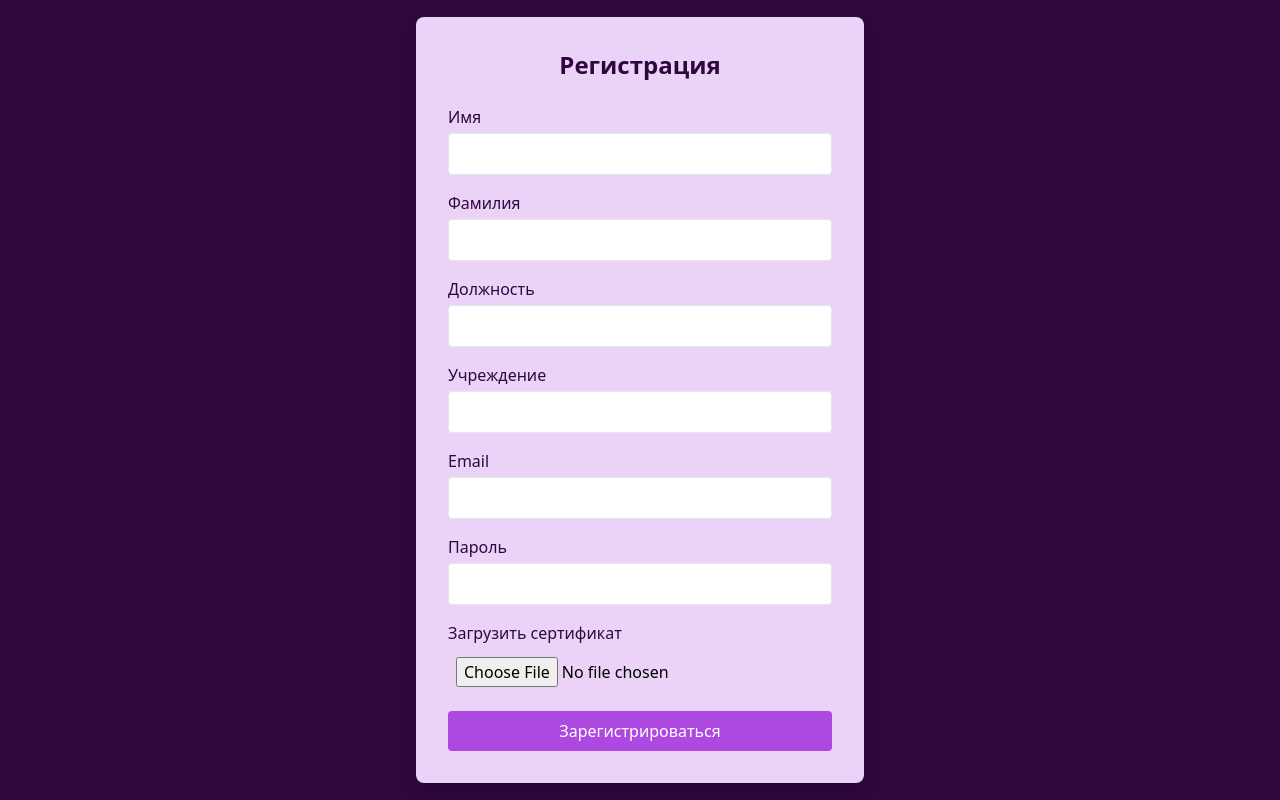
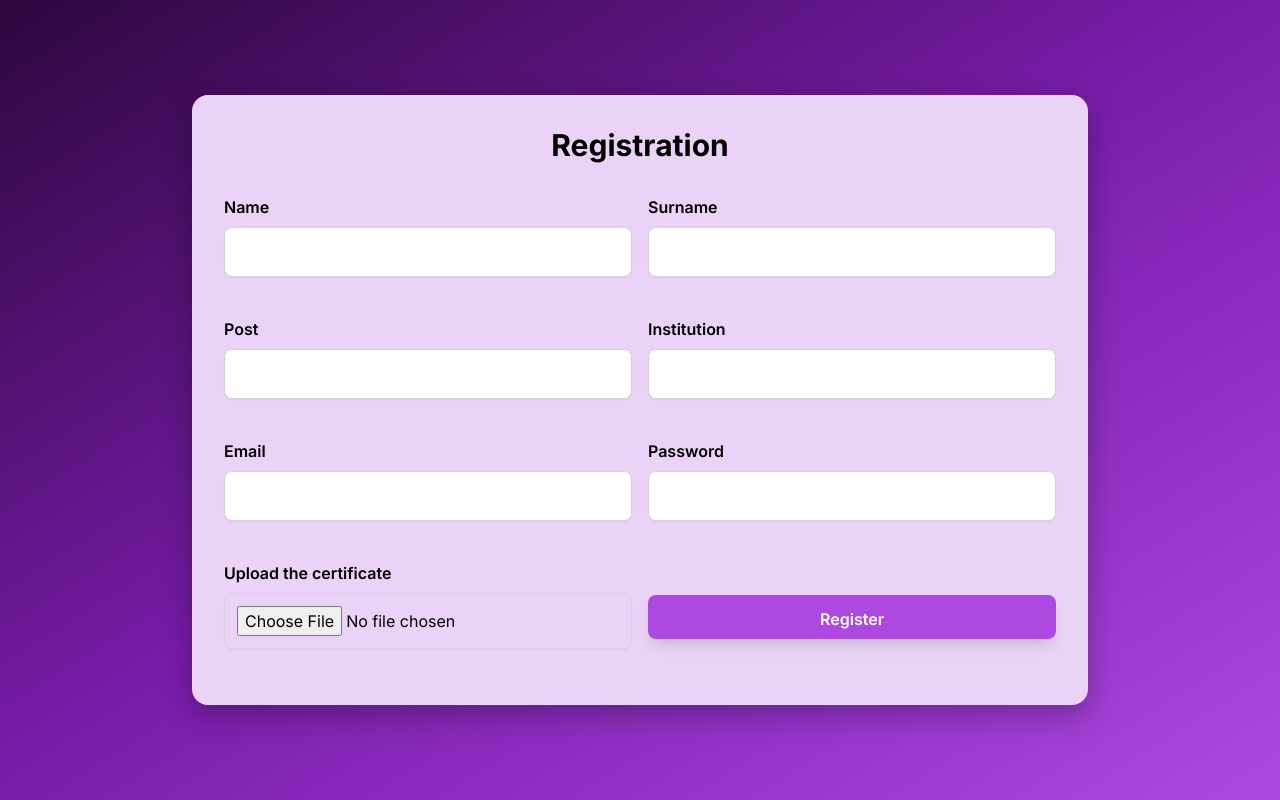
Before and after one commit to pashtetttt/mental_me, a React (Vite) app: page /registration in a window 1280 px wide. Built offline with nearby package versions, Linux system fonts and the light colour scheme.

Commit message:
design updated

```diff
--- a/src/app/index.css
+++ b/src/app/index.css
@@ -1,3 +1,5 @@
+@import url('https://fonts.googleapis.com/css2?family=Inter:ital,opsz,wght@0,14..32,100..900;1,14..32,100..900&display=swap');
+
 @tailwind base;
 @tailwind components;
 @tailwind utilities;
--- a/src/pages/registration/index.tsx
+++ b/src/pages/registration/index.tsx
@@ -37,92 +37,107 @@ const Registration: React.FC = () => {
   };
 
   return (
-    <div className="min-h-screen bg-primary flex items-center justify-center">
+    <div className="min-h-screen bg-gradient-to-br from-primary via-secondary to-accent flex items-center justify-center">
       <form
         onSubmit={handleSubmit}
-        className="bg-light p-8 rounded-lg shadow-lg w-full max-w-md"
+        className="bg-light p-8 rounded-2xl shadow-deep w-full max-w-4xl max-md:max-w-md"
       >
-        <h2 className="text-2xl font-bold mb-6 text-center text-primary">
-          Регистрация
+        <h2 className="text-3xl font-bold mb-8 text-center text-dark">
+          Registration
         </h2>
-        <div className="mb-4">
-          <label className="block text-primary mb-1">Имя</label>
+        <div className="grid grid-cols-2 max-md:grid-cols-1 gap-4 items-center">
+          <div className="mb-6">
+            <label className="block text-dark mb-2 font-semibold">Name</label>
             <input
               name="firstName"
               type="text"
-            className="w-full p-2 border rounded"
+              className="w-full p-3 border border-gray-300 rounded-lg shadow-sm focus:ring-accent focus:border-accent transition duration-300"
               onChange={handleChange}
               required
             />
           </div>
-        <div className="mb-4">
-          <label className="block text-primary mb-1">Фамилия</label>
+
+          <div className="mb-6">
+            <label className="block text-dark mb-2 font-semibold">
+              Surname
+            </label>
             <input
               name="lastName"
               type="text"
-            className="w-full p-2 border rounded"
+              className="w-full p-3 border border-gray-300 rounded-lg shadow-sm focus:ring-accent focus:border-accent transition duration-300"
               onChange={handleChange}
               required
             />
           </div>
-        <div className="mb-4">
-          <label className="block text-primary mb-1">Должность</label>
+
+          <div className="mb-6">
+            <label className="block text-dark mb-2 font-semibold">Post</label>
             <input
               name="position"
               type="text"
-            className="w-full p-2 border rounded"
+              className="w-full p-3 border border-gray-300 rounded-lg shadow-sm focus:ring-accent focus:border-accent transition duration-300"
               onChange={handleChange}
               required
             />
           </div>
-        <div className="mb-4">
-          <label className="block text-primary mb-1">Учреждение</label>
+
+          <div className="mb-6">
+            <label className="block text-dark mb-2 font-semibold">
+              Institution
+            </label>
             <input
               name="institution"
               type="text"
-            className="w-full p-2 border rounded"
+              className="w-full p-3 border border-gray-300 rounded-lg shadow-sm focus:ring-accent focus:border-accent transition duration-300"
               onChange={handleChange}
               required
             />
           </div>
-        <div className="mb-4">
-          <label className="block text-primary mb-1">Email</label>
+
+          <div className="mb-6">
+            <label className="block text-dark mb-2 font-semibold">Email</label>
             <input
               name="email"
               type="email"
-            className="w-full p-2 border rounded"
+              className="w-full p-3 border border-gray-300 rounded-lg shadow-sm focus:ring-accent focus:border-accent transition duration-300"
               onChange={handleChange}
               required
             />
           </div>
-        <div className="mb-4">
-          <label className="block text-primary mb-1">Пароль</label>
+
+          <div className="mb-6">
+            <label className="block text-dark mb-2 font-semibold">
+              Password
+            </label>
             <input
               name="password"
               type="password"
-            className="w-full p-2 border rounded"
+              className="w-full p-3 border border-gray-300 rounded-lg shadow-sm focus:ring-accent focus:border-accent transition duration-300"
               onChange={handleChange}
               required
             />
           </div>
-        <div className="mb-4">
-          <label className="block text-primary mb-1">
-            Загрузить сертификат
+
+          <div className="mb-6">
+            <label className="block text-dark mb-2 font-semibold">
+              Upload the certificate
             </label>
             <input
               name="certificate"
               type="file"
-            className="w-full p-2"
+              className="w-full p-3 border border-gray-300 rounded-lg shadow-sm focus:ring-accent focus:border-accent transition duration-300"
               onChange={handleFileChange}
               accept=".pdf"
             />
           </div>
+
           <button
             type="submit"
-          className="bg-accent text-white w-full py-2 rounded"
+            className="w-full py-3 bg-accent h-11 text-white font-semibold rounded-lg shadow-lg transform transition duration-500 hover:scale-105"
           >
-          Зарегистрироваться
+            Register
           </button>
+        </div>
       </form>
     </div>
   );
--- a/src/pages/upload-page/index.tsx
+++ b/src/pages/upload-page/index.tsx
@@ -12,33 +12,33 @@ const UploadPage: React.FC = () => {
   const handleSubmit = (e: React.FormEvent) => {
     e.preventDefault();
     console.log(file);
-    // Логика отправки файла на сервер
+    // Логика отправки файла
   };
 
   return (
-    <div className="min-h-screen bg-primary flex items-center justify-center">
+    <div className="min-h-screen bg-gradient-to-br from-primary via-secondary to-accent flex items-center justify-center">
       <form
         onSubmit={handleSubmit}
-        className="bg-light p-8 rounded-lg shadow-lg w-full max-w-md"
+        className="bg-light p-8 rounded-2xl shadow-deep w-full max-w-md"
       >
-        <h2 className="text-2xl font-bold mb-6 text-center text-primary">
-          Загрузить файл
+        <h2 className="text-3xl font-bold mb-8 text-center text-dark">
+          Upload a file
         </h2>
-        <div className="mb-4">
-          <label className="block text-primary mb-1">Выберите файл</label>
+        <div className="mb-6">
+          <label className="block text-dark mb-2 font-semibold">
+            Сhoose file
+          </label>
           <input
             type="file"
-            className="w-full p-2"
+            className="w-full p-3 border border-gray-300 rounded-lg shadow-sm focus:ring-accent focus:border-accent transition duration-300"
             onChange={handleFileChange}
             accept=".bdf"
           />
-          <p className="text-sm text-gray-500 mt-1">
-            Поддерживаемые форматы: BDF
-          </p>
+          <p className="text-sm text-gray-500 mt-2">Supported formats: BDF</p>
         </div>
         <button
           type="submit"
-          className="bg-accent text-white w-full py-2 rounded"
+          className="w-full py-3 bg-accent text-white font-semibold rounded-lg shadow-lg transform transition duration-500 hover:scale-105"
         >
           Get Results
         </button>
--- a/tailwind.config.js
+++ b/tailwind.config.js
@@ -9,6 +9,12 @@ export default {
         accent: "#ad49e1",
         light: "#ebd3f7",
       },
+      fontFamily: {
+        sans: ["Inter", "sans-serif"],
+      },
+      boxShadow: {
+        deep: "0 10px 30px rgba(0, 0, 0, 0.3)",
+      },
     },
   },
   plugins: [],
```
Lines whose indentation alone changed are shown as unchanged.
